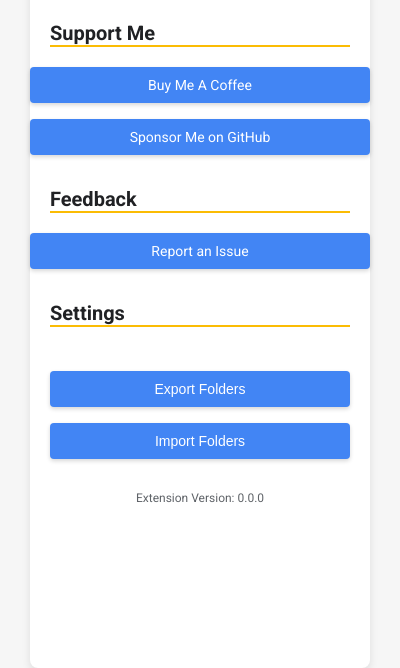
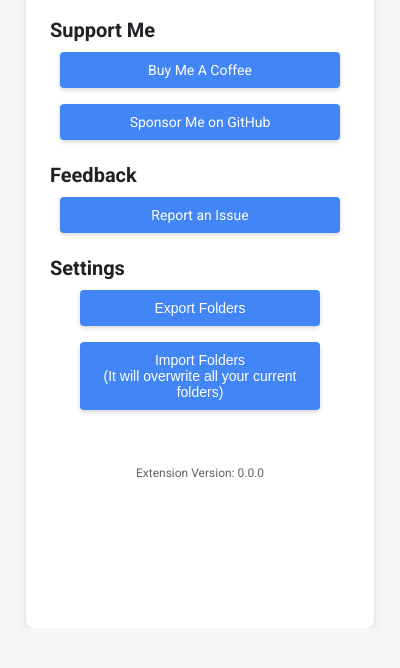
Before and after one commit to SarwinR/better-classroom, a browser extension: page popup.html in a window 400 px wide. Shown: the part 216-884 px from the top of the page. After the commit the page ends 844 px from the top, so only its background shows below. Drawn offline with Linux system fonts and the light colour scheme.

Commit message:
Changed styles

```diff
--- a/popup.html
+++ b/popup.html
@@ -23,7 +23,7 @@
         width: 300px;
         height: 100vh;
         margin: 0 auto;
-        padding: 20px;
+        padding: 0 24px;
         box-shadow: 0 4px 8px rgba(0, 0, 0, 0.1);
         background-color: #ffffff;
         border-radius: 8px;
@@ -31,13 +31,11 @@
       h1 {
         color: #202124;
         font-size: 28px;
-        margin: 0 0 16px;
       }
       h2 {
         color: #202124;
         font-size: 20px;
-        margin: 24px 0 12px;
-        border-bottom: 2px solid #fbbc04;
+        margin: 15px 0 2px;
         width: 100%;
         text-align: left;
       }
@@ -60,7 +58,7 @@
         transition: background-color 0.3s, box-shadow 0.3s;
         margin: 8px 0;
         text-align: center;
-        width: 100%;
+        width: 80%;
         border: none;
       }
       a:hover,
@@ -109,11 +107,16 @@
       </a>
 
       <h2>Settings</h2>
-      <p id="setting-message"></p>
 
       <button id="export-folders-button">Export Folders</button>
 
-      <button id="import-folders-button">Import Folders</button>
+      <button id="import-folders-button">
+        Import Folders
+        <br />
+        <span>(It will overwrite all your current folders)<span>
+        </button>
+
+        <p id="setting-message"></p>
 
       <div class="version" id="version">Version: 0.0.0</div>
     </div>
```
